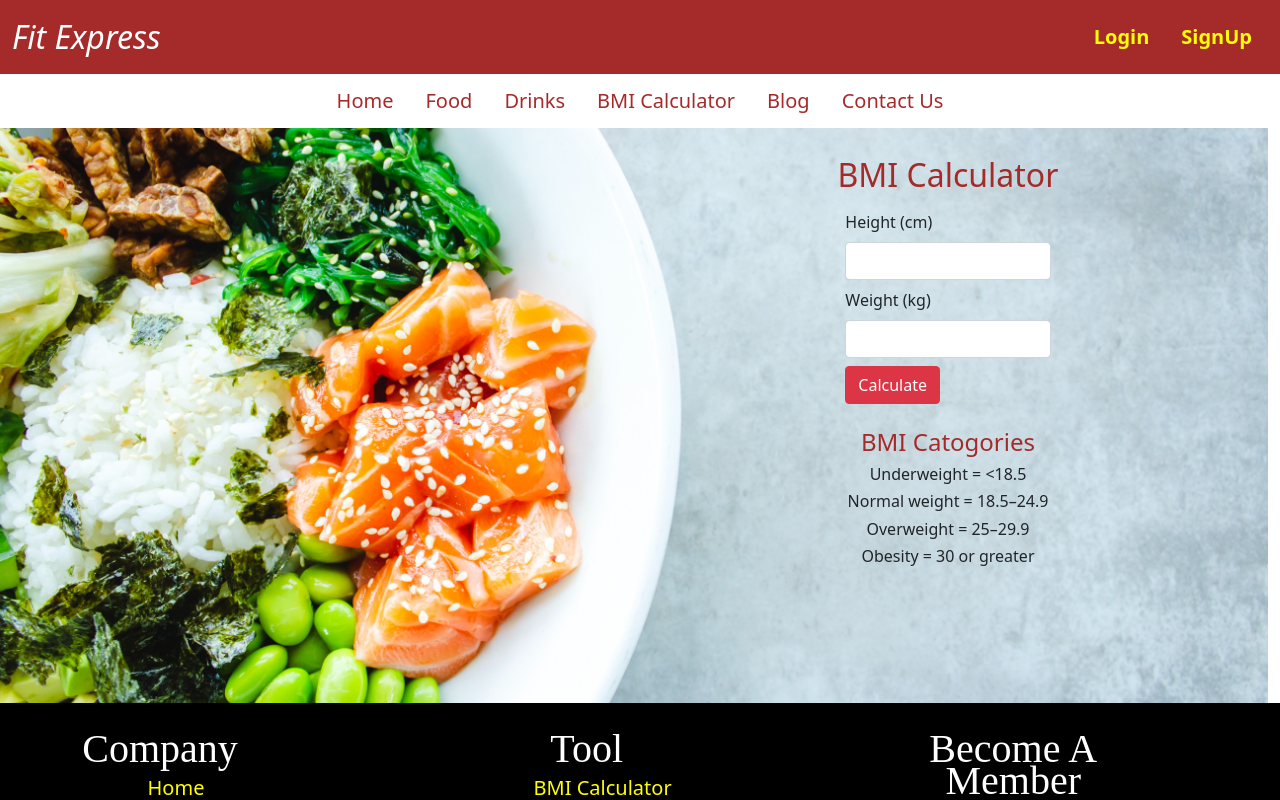
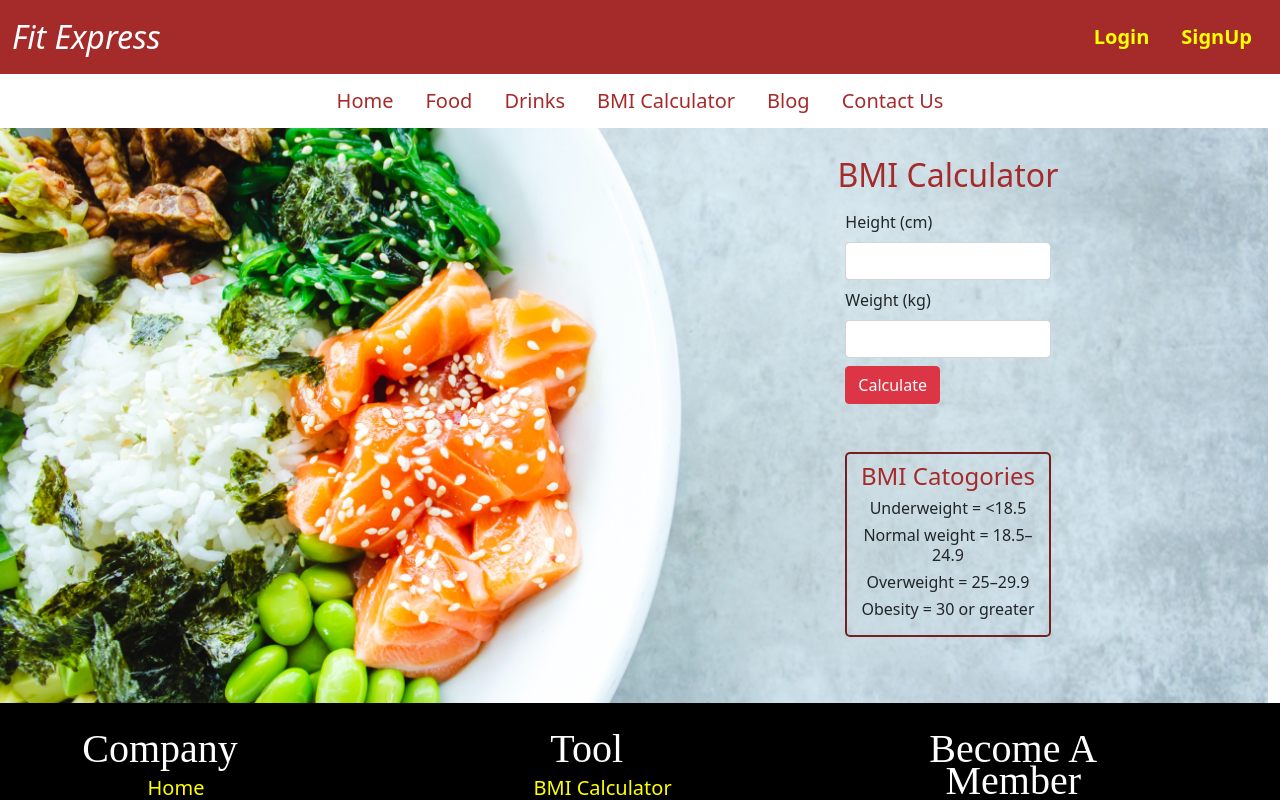
Before and after one commit to Akriti1811/Calorie_Heist_, a React (Create React App) app: page /bmical in a window 1280 px wide. Shown: the top 800 px of the page. Built offline with nearby package versions, Linux system fonts and the light colour scheme; no server answers.

Commit message:
updaed bmi css

```diff
--- a/src/Components/BMIcal.css
+++ b/src/Components/BMIcal.css
@@ -4,3 +4,15 @@
     background-size: cover;
     background-position: center;
 }
+.bmiresult
+{
+    text-align: center;
+    border: 2px solid rgb(116, 32, 32);
+    border-radius: 5px;
+}
+.cat
+{
+    text-align: center;
+    border: 2px solid rgb(116, 32, 32);
+    border-radius: 5px;
+}
--- a/src/Components/BMIcal.js
+++ b/src/Components/BMIcal.js
@@ -41,21 +41,24 @@ export default function BMIcal() {
                      className="form-control" id="inputPassword4"/>
                 </div>
 
-                <div className="row">
+                <div className="row ">
                   <div>
                     <button type="submit" className="btn btn-danger "
                     onClick={()=> calculate()}
                     >Calculate</button>
                   </div>
-                  {bmi? <h1><br/>{bmi}</h1> : null
+                </div>
+                  <br/>
+                  <div >
+                  {bmi? <h3 className="bmiresult p-2">{bmi}</h3> : null
                   }
-                </div>
+                  </div>
 
             <br/>
 
           </div>
 
-          <div className="col-md-4 col-12 form-inner pb-5 mx-auto text-center">
+          <div className="cat col-md-4 col-12 form-inner p-2 mx-auto text-center">
             <h4 style={{color: "brown"}} >BMI Catogories</h4>
             <h6>{Underweight}</h6>
             <h6>{normal}</h6>
```
